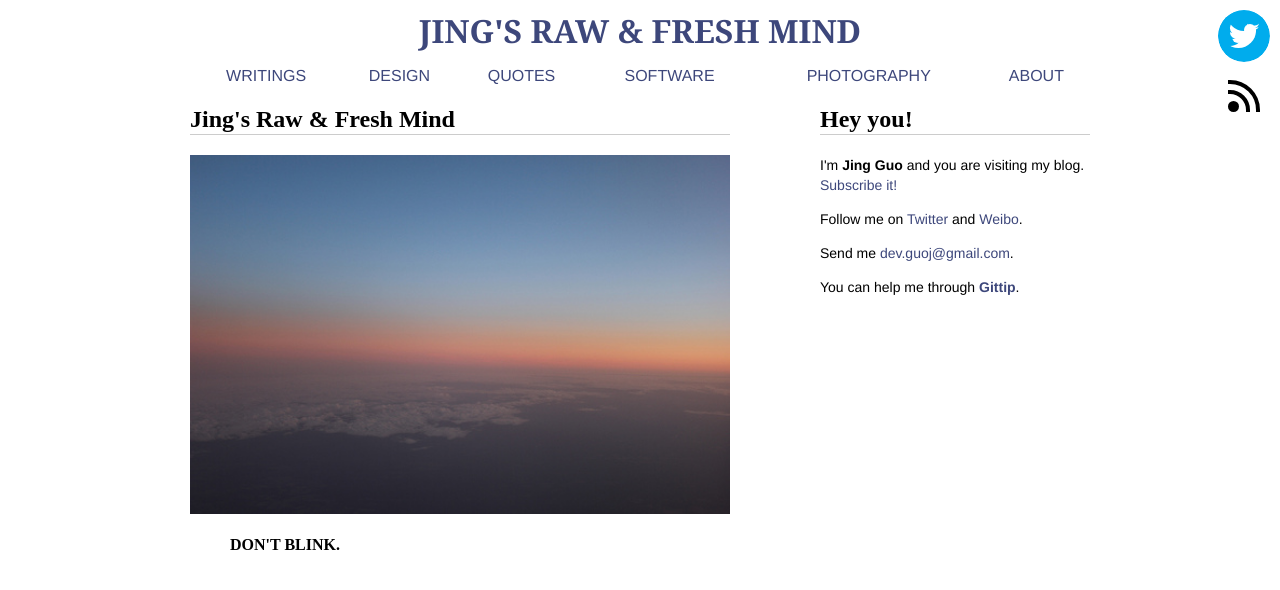
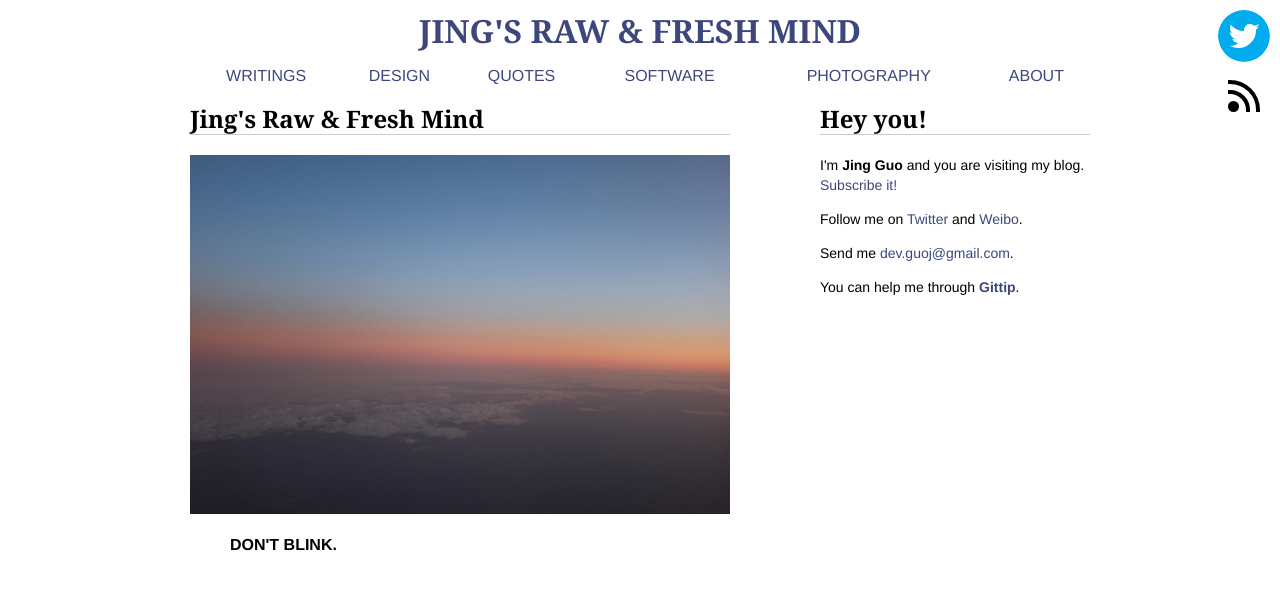
Before and after one commit to guojing0/guojing0.github.io, a Jekyll site: the page built from index.html, in a window 1280 px wide. Shown: the top 590 px of the page. Built offline with Jekyll 4.4.1, drawn with Linux system fonts in a browser that asks for light colours; Markdown is read by kramdown in place of the engine named in the settings.

Commit message:
font settings

```diff
--- a/css/blog.css
+++ b/css/blog.css
@@ -13,11 +13,13 @@ h1 {
 }
 
 h2 {
+  font-family: Georgia, sans-serif;
   border-bottom: 1px solid #CCCCCC;
   padding-bottom: 5px;
 }
 
 h4 {
+  font-family: "Helvetica Neue", Helvetica, sans-serif;
   margin: auto;
 }
 
@@ -52,6 +54,7 @@ img {
 }
 
 time {
+  font-family: "Helvetica Neue", Helvetica, sans-serif;
   font-size: 11px;
   font-style: italic;
   color: #808080;
@@ -104,5 +107,5 @@ table td {
   line-height: 8px;
   border-bottom: none;
   font-size: 24px;
-  font-family: Times New Roman, Helvetica, sans-serif;
+  font-family: "Times New Roman", Helvetica, sans-serif;
 }
```
